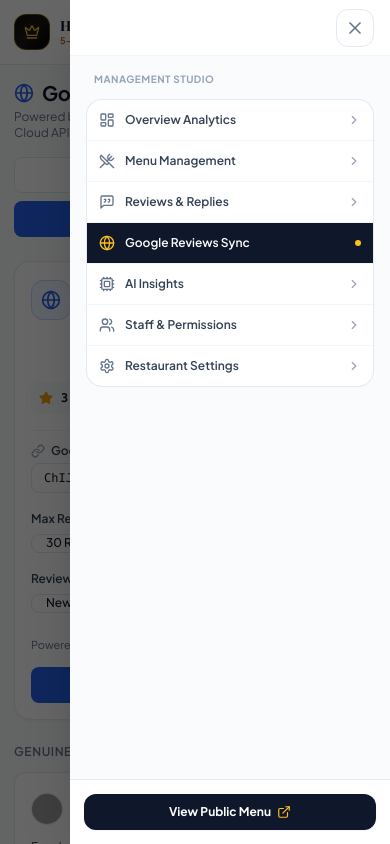
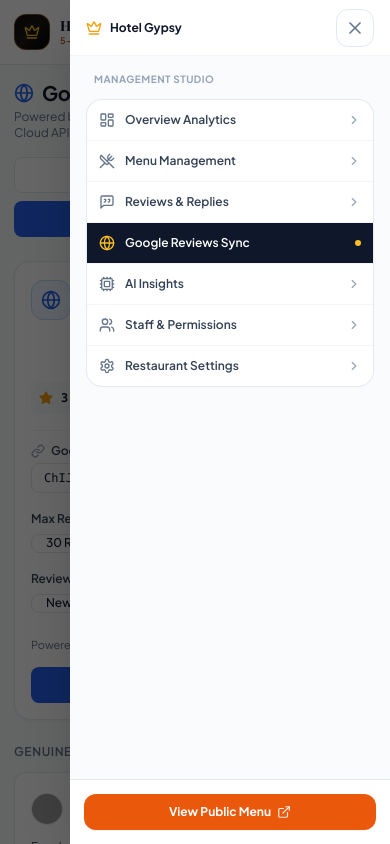
Before and after one commit to axiogenai/menuverse, a Next.js app: page /dashboard/google-reviews in a window 390 px wide. Both pictures are taken after a click on the button 357 px from the left and 32 px from the top of the page. Shown: the top 844 px of the page. Built offline with nearby package versions, Linux system fonts and the light colour scheme; grey boxes are pictures that could not be loaded.

Commit message:
fix(perf): instant mobile drawer redirects, remove middleware dashboard blocking, and optimize touch responsiveness

```diff
--- a/src/app/dashboard/ai-insights/page.tsx
+++ b/src/app/dashboard/ai-insights/page.tsx
@@ -17,8 +17,13 @@
 import { cn } from "@/lib/utils";
 
 export default function AIInsightsPage() {
-  const [restaurant, setRestaurant] = useState<Restaurant | null>(null);
-  const [selectedDishId, setSelectedDishId] = useState<string>("");
+  const [restaurant, setRestaurant] = useState<Restaurant | null>(
+    () => menuVerseStore.getRestaurantBySlug() || null
+  );
+  const [selectedDishId, setSelectedDishId] = useState<string>(() => {
+    const r = menuVerseStore.getRestaurantBySlug();
+    return r?.menuItems?.[0]?.id || "";
+  });
   const [searchQuery, setSearchQuery] = useState("");
 
   useEffect(() => {
--- a/src/app/dashboard/google-reviews/page.tsx
+++ b/src/app/dashboard/google-reviews/page.tsx
@@ -20,8 +20,13 @@
 import { cn } from "@/lib/utils";
 
 export default function GoogleReviewsSyncPage() {
-  const [restaurant, setRestaurant] = useState<Restaurant | null>(null);
-  const [placeIdInput, setPlaceIdInput] = useState("");
+  const [restaurant, setRestaurant] = useState<Restaurant | null>(
+    () => menuVerseStore.getRestaurantBySlug() || null
+  );
+  const [placeIdInput, setPlaceIdInput] = useState<string>(() => {
+    const r = menuVerseStore.getRestaurantBySlug();
+    return r?.googlePlaceId || "ChIJtVgY1N0FwTsRsYX6iv3bUsU";
+  });
   const [apiKeyInput, setApiKeyInput] = useState("");
   const [limitInput, setLimitInput] = useState("30");
   const [sortInput, setSortInput] = useState("newest");
--- a/src/app/dashboard/layout.tsx
+++ b/src/app/dashboard/layout.tsx
@@ -7,9 +7,9 @@
   children: React.ReactNode;
 }) {
   return (
-    <div className="flex h-[calc(100vh-4rem)] bg-slate-50 text-slate-900 overflow-hidden w-full">
+    <div className="flex min-h-[calc(100vh-4rem)] md:h-[calc(100vh-4rem)] bg-slate-50 text-slate-900 md:overflow-hidden w-full">
       <DashboardSidebar />
-      <div className="flex-1 flex flex-col overflow-y-auto min-w-0 w-full">
+      <div className="flex-1 flex flex-col md:overflow-y-auto min-w-0 w-full">
         <main className="flex-1 p-3.5 sm:p-6 lg:p-8 max-w-7xl w-full mx-auto space-y-6 min-w-0">
           {children}
         </main>
--- a/src/app/dashboard/page.tsx
+++ b/src/app/dashboard/page.tsx
@@ -14,12 +14,17 @@
 import { StatCard } from "@/components/dashboard/StatCard";
 import { AnalyticsCharts } from "@/components/dashboard/AnalyticsCharts";
 import { menuVerseStore } from "@/lib/seed-data";
-import { AnalyticsSummary } from "@/types";
+import { AnalyticsSummary, Restaurant } from "@/types";
 import { Button } from "@/components/ui/button";
 
 export default function DashboardOverviewPage() {
-  const [restaurant, setRestaurant] = useState(() => menuVerseStore.getRestaurantBySlug() || null);
-  const [analytics, setAnalytics] = useState<AnalyticsSummary | null>(null);
+  const [restaurant, setRestaurant] = useState<Restaurant | null>(
+    () => menuVerseStore.getRestaurantBySlug() || null
+  );
+  const [analytics, setAnalytics] = useState<AnalyticsSummary | null>(() => {
+    const rest = menuVerseStore.getRestaurantBySlug();
+    return rest ? menuVerseStore.getAnalyticsSummary(rest.id) : null;
+  });
 
   useEffect(() => {
     const update = () => {
@@ -51,8 +56,8 @@
 
         {/* Action Toolbar - Clean, mobile friendly */}
         <div className="flex flex-col sm:flex-row items-stretch sm:items-center gap-2 w-full sm:w-auto shrink-0">
-          <Link href={`/r/${restaurant.slug}`} target="_blank" className="w-full sm:w-auto">
-            <Button variant="outline" size="sm" className="w-full sm:w-auto h-9 px-3 text-xs font-semibold text-slate-700 bg-white border-slate-200/90 hover:bg-slate-50 hover:text-slate-900 shadow-2xs rounded-lg flex items-center justify-center gap-1.5 whitespace-nowrap">
+          <Link href={`/r/${restaurant.slug}`} prefetch={true} className="w-full sm:w-auto">
+            <Button variant="outline" size="sm" className="w-full sm:w-auto h-9 px-3 text-xs font-semibold text-slate-700 bg-white border-slate-200/90 hover:bg-slate-50 hover:text-slate-900 shadow-2xs rounded-lg flex items-center justify-center gap-1.5 whitespace-nowrap cursor-pointer">
               <span>View Public Menu</span>
               <ArrowUpRight className="w-3.5 h-3.5 text-slate-400" />
             </Button>
--- a/src/app/dashboard/reviews/page.tsx
+++ b/src/app/dashboard/reviews/page.tsx
@@ -18,7 +18,9 @@
 import { ReviewReplyModal } from "@/components/dashboard/ReviewReplyModal";
 
 export default function ReviewsManagementPage() {
-  const [restaurant, setRestaurant] = useState<Restaurant | null>(null);
+  const [restaurant, setRestaurant] = useState<Restaurant | null>(
+    () => menuVerseStore.getRestaurantBySlug("hotel-gypsy") || menuVerseStore.getRestaurants()[0] || null
+  );
   const [filter, setFilter] = useState<"ALL" | "UNREPLIED" | "POSITIVE" | "NEGATIVE">("ALL");
   const [replyingReview, setReplyingReview] = useState<Review | null>(null);
 
--- a/src/app/dashboard/settings/page.tsx
+++ b/src/app/dashboard/settings/page.tsx
@@ -8,15 +8,18 @@
 import { Input } from "@/components/ui/input";
 
 export default function RestaurantSettingsPage() {
-  const [restaurant, setRestaurant] = useState<Restaurant | null>(null);
-  const [name, setName] = useState("");
-  const [address, setAddress] = useState("");
-  const [phone, setPhone] = useState("");
-  const [website, setWebsite] = useState("");
-  const [cuisineType, setCuisineType] = useState("");
-  const [description, setDescription] = useState("");
-  const [coverUrl, setCoverUrl] = useState("");
-  const [logoUrl, setLogoUrl] = useState("");
+  const [restaurant, setRestaurant] = useState<Restaurant | null>(
+    () => menuVerseStore.getRestaurantBySlug() || null
+  );
+  const initialRest = menuVerseStore.getRestaurantBySlug();
+  const [name, setName] = useState(() => initialRest?.name || "");
+  const [address, setAddress] = useState(() => initialRest?.address || "");
+  const [phone, setPhone] = useState(() => initialRest?.phone || "");
+  const [website, setWebsite] = useState(() => initialRest?.website || "");
+  const [cuisineType, setCuisineType] = useState(() => initialRest?.cuisineType || "");
+  const [description, setDescription] = useState(() => initialRest?.description || "");
+  const [coverUrl, setCoverUrl] = useState(() => initialRest?.coverUrl || "");
+  const [logoUrl, setLogoUrl] = useState(() => initialRest?.logoUrl || "");
   const [isSaved, setIsSaved] = useState(false);
 
   useEffect(() => {
--- a/src/components/dashboard/Sidebar.tsx
+++ b/src/components/dashboard/Sidebar.tsx
@@ -132,8 +132,9 @@
                     <Link
                       key={item.href}
                       href={item.href}
+                      prefetch={true}
                       className={cn(
-                        "flex items-center gap-2.5 px-2.5 py-1.5 rounded-md text-xs font-medium transition-colors",
+                        "flex items-center gap-2.5 px-2.5 py-1.5 rounded-md text-xs font-medium transition-colors cursor-pointer",
                         item.active
                           ? "bg-slate-100 text-slate-950 font-semibold"
                           : "text-slate-600 hover:text-slate-950 hover:bg-slate-50"
@@ -159,6 +160,7 @@
       <div className="shrink-0 p-3 border-t border-slate-200 bg-slate-50/50">
         <Link
           href={`/r/${venueSlug}`}
+          prefetch={true}
           className="flex items-center justify-center gap-1.5 w-full py-2 px-3 rounded-lg bg-orange-600 hover:bg-orange-500 text-white text-xs font-semibold shadow-xs transition-all active:scale-95 cursor-pointer"
         >
           <span>View Public Menu</span>
--- a/src/components/shared/Navbar.tsx
+++ b/src/components/shared/Navbar.tsx
@@ -28,22 +28,14 @@
   const pathname = usePathname();
   const [mobileMenuOpen, setMobileMenuOpen] = useState(false);
   const [mounted, setMounted] = useState(false);
-  const [restaurant, setRestaurant] = useState<Restaurant | null>(null);
+  const [restaurant, setRestaurant] = useState<Restaurant | null>(
+    () => menuVerseStore.getRestaurantBySlug() || null
+  );
 
-  const [isOwnerHost, setIsOwnerHost] = useState(false);
+  const [isOwnerHost, setIsOwnerHost] = useState(true);
 
   useEffect(() => {
     setMounted(true);
-    if (typeof window !== "undefined") {
-      const h = window.location.hostname.toLowerCase();
-      setIsOwnerHost(
-        h === "owner-gypsy.vercel.app" ||
-        h.startsWith("owner-") ||
-        h.startsWith("owner.") ||
-        h.startsWith("admin.") ||
-        pathname.startsWith("/dashboard")
-      );
-    }
     const update = () => {
       const rest = menuVerseStore.getRestaurantBySlug();
       if (rest) setRestaurant({ ...rest });
@@ -51,7 +43,7 @@
     update();
     const unsub = menuVerseStore.subscribe(update);
     return () => unsub();
-  }, [pathname]);
+  }, []);
 
   // Close mobile menu on route change
   useEffect(() => {
@@ -159,13 +151,14 @@
 
           {/* Right Actions & Mobile Hamburger */}
           <div className="flex items-center gap-2">
-            {isOwnerHost && !isDashboard && (
+            {!isDashboard && (
               <Link
                 href="/dashboard"
-                className="hidden sm:flex items-center gap-1.5 px-3.5 py-2 rounded-xl bg-slate-900 hover:bg-slate-800 text-white text-xs font-semibold shadow-xs transition-all active:scale-95"
+                prefetch={true}
+                className="flex items-center gap-1.5 px-3 py-1.5 sm:px-3.5 sm:py-2 rounded-xl bg-slate-900 hover:bg-slate-800 text-white text-xs font-semibold shadow-xs transition-all active:scale-95 touch-manipulation cursor-pointer"
               >
                 <LayoutDashboard className="w-3.5 h-3.5 text-amber-300" />
-                <span>Owner Portal</span>
+                <span className="hidden sm:inline">Owner Portal</span>
               </Link>
             )}
 
@@ -173,7 +166,7 @@
             <button
               type="button"
               onClick={() => setMobileMenuOpen(!mobileMenuOpen)}
-              className="md:hidden p-2 rounded-xl text-slate-700 hover:text-slate-900 hover:bg-slate-100 transition-colors border border-slate-200 shadow-2xs cursor-pointer"
+              className="md:hidden p-2 rounded-xl text-slate-700 hover:text-slate-900 hover:bg-slate-100 transition-colors border border-slate-200 shadow-2xs cursor-pointer touch-manipulation"
               aria-label="Toggle navigation menu"
             >
               {mobileMenuOpen ? <X className="w-5 h-5 text-slate-900" /> : <Menu className="w-5 h-5 text-slate-800" />}
@@ -187,18 +180,22 @@
         <div className="fixed inset-0 z-[99999] md:hidden">
           {/* Dimmed Backdrop */}
           <div
-            className="fixed inset-0 bg-black/60 backdrop-blur-xs transition-opacity animate-in fade-in duration-200"
+            className="fixed inset-0 bg-black/60 backdrop-blur-xs transition-opacity animate-in fade-in duration-150 touch-manipulation"
             onClick={() => setMobileMenuOpen(false)}
           />
 
           {/* Side Drawer Panel */}
-          <div className="fixed inset-y-0 right-0 w-80 max-w-[85vw] h-full bg-white shadow-2xl flex flex-col z-50 animate-in slide-in-from-right duration-250">
-            {/* Minimal Drawer Top Bar: Clean Close Button Only (No Duplicate Navbar, No Crown, No Restaurant Name) */}
-            <div className="h-14 px-4 flex items-center justify-end shrink-0 bg-white border-b border-slate-100">
+          <div className="fixed inset-y-0 right-0 w-80 max-w-[85vw] h-full bg-white shadow-2xl flex flex-col z-50 animate-in slide-in-from-right duration-200">
+            {/* Minimal Drawer Top Bar */}
+            <div className="h-14 px-4 flex items-center justify-between shrink-0 bg-white border-b border-slate-100">
+              <div className="flex items-center gap-2">
+                <Crown className="w-4 h-4 text-amber-500" />
+                <span className="text-xs font-bold text-slate-900">Hotel Gypsy</span>
+              </div>
               <button
                 type="button"
                 onClick={() => setMobileMenuOpen(false)}
-                className="p-2 rounded-xl text-slate-500 hover:text-slate-900 hover:bg-slate-100 transition-colors border border-slate-200 cursor-pointer"
+                className="p-2 rounded-xl text-slate-500 hover:text-slate-900 hover:bg-slate-100 transition-colors border border-slate-200 cursor-pointer touch-manipulation"
                 aria-label="Close navigation"
               >
                 <X className="w-5 h-5" />
@@ -206,8 +203,8 @@
             </div>
 
             {/* Scrollable Navigation Content */}
-            <div className="flex-1 overflow-y-auto p-4 space-y-5 bg-slate-50/70">
-              {/* CASE 1: USER IS ON PUBLIC LIVE MENU -> SHOW ONLY DINER/GUEST NAVIGATION */}
+            <div className="flex-1 overflow-y-auto p-4 space-y-4 bg-slate-50/70">
+              {/* CASE 1: USER IS ON PUBLIC LIVE MENU -> SHOW DINER NAVIGATION */}
               {!isDashboard ? (
                 <div className="space-y-3">
                   <div className="text-[10px] font-bold text-slate-400 uppercase tracking-wider px-2">
@@ -216,8 +213,9 @@
                   <div className="bg-white rounded-2xl border border-slate-200/90 shadow-2xs divide-y divide-slate-100 overflow-hidden">
                     <Link
                       href={`/r/${venueSlug}`}
+                      prefetch={true}
                       onClick={() => setMobileMenuOpen(false)}
-                      className="flex items-center justify-between p-3.5 hover:bg-slate-50 transition-colors"
+                      className="flex items-center justify-between p-3.5 hover:bg-slate-50 active:bg-slate-100 transition-colors touch-manipulation cursor-pointer"
                     >
                       <div className="flex items-center gap-3">
                         <div className="w-8 h-8 rounded-lg bg-orange-50 text-orange-600 flex items-center justify-center shrink-0">
@@ -233,8 +231,9 @@
 
                     <Link
                       href={`/r/${venueSlug}/leaderboards`}
+                      prefetch={true}
                       onClick={() => setMobileMenuOpen(false)}
-                      className="flex items-center justify-between p-3.5 hover:bg-slate-50 transition-colors"
+                      className="flex items-center justify-between p-3.5 hover:bg-slate-50 active:bg-slate-100 transition-colors touch-manipulation cursor-pointer"
                     >
                       <div className="flex items-center gap-3">
                         <div className="w-8 h-8 rounded-lg bg-amber-50 text-amber-600 flex items-center justify-center shrink-0">
@@ -251,7 +250,7 @@
                     <a
                       href="#google-reviews"
                       onClick={() => setMobileMenuOpen(false)}
-                      className="flex items-center justify-between p-3.5 hover:bg-slate-50 transition-colors"
+                      className="flex items-center justify-between p-3.5 hover:bg-slate-50 active:bg-slate-100 transition-colors touch-manipulation cursor-pointer"
                     >
                       <div className="flex items-center gap-3">
                         <div className="w-8 h-8 rounded-lg bg-blue-50 text-blue-600 flex items-center justify-center shrink-0">
@@ -280,10 +279,11 @@
                         <Link
                           key={item.href}
                           href={item.href}
+                          prefetch={true}
                           onClick={() => setMobileMenuOpen(false)}
                           className={cn(
-                            "flex items-center justify-between p-3 transition-colors",
-                            isActive ? "bg-slate-900 text-white font-semibold" : "hover:bg-slate-50 text-slate-700"
+                            "flex items-center justify-between p-3 transition-colors touch-manipulation cursor-pointer",
+                            isActive ? "bg-slate-900 text-white font-semibold" : "hover:bg-slate-50 active:bg-slate-100 text-slate-700"
                           )}
                         >
                           <div className="flex items-center gap-2.5">
@@ -303,19 +303,30 @@
               )}
             </div>
 
-            {/* Bottom Context Action - Only for Dashboard Owner */}
-            {isDashboard && (
-              <div className="p-3.5 border-t border-slate-200 bg-white shrink-0">
+            {/* Bottom Context Action - Fast Switcher Between Public Menu & Owner Portal */}
+            <div className="p-3.5 border-t border-slate-200 bg-white shrink-0">
+              {isDashboard ? (
                 <Link
                   href={`/r/${venueSlug}`}
+                  prefetch={true}
                   onClick={() => setMobileMenuOpen(false)}
-                  className="w-full py-2.5 px-3 rounded-xl bg-slate-900 hover:bg-slate-800 text-white text-xs font-bold flex items-center justify-center gap-1.5 shadow-sm transition-all active:scale-95"
+                  className="w-full py-2.5 px-3 rounded-xl bg-orange-600 hover:bg-orange-500 text-white text-xs font-bold flex items-center justify-center gap-1.5 shadow-sm transition-all active:scale-95 touch-manipulation cursor-pointer"
                 >
                   <span>View Public Menu</span>
-                  <ExternalLink className="w-3.5 h-3.5 text-amber-400" />
+                  <ExternalLink className="w-3.5 h-3.5 text-white/90" />
                 </Link>
-              </div>
-            )}
+              ) : (
+                <Link
+                  href="/dashboard"
+                  prefetch={true}
+                  onClick={() => setMobileMenuOpen(false)}
+                  className="w-full py-2.5 px-3 rounded-xl bg-slate-900 hover:bg-slate-800 text-white text-xs font-bold flex items-center justify-center gap-1.5 shadow-sm transition-all active:scale-95 touch-manipulation cursor-pointer"
+                >
+                  <LayoutDashboard className="w-3.5 h-3.5 text-amber-400" />
+                  <span>Open Owner Portal</span>
+                </Link>
+              )}
+            </div>
           </div>
         </div>,
         document.body
```
Also changed, not shown: src/middleware.ts (+4 -11 lines).
